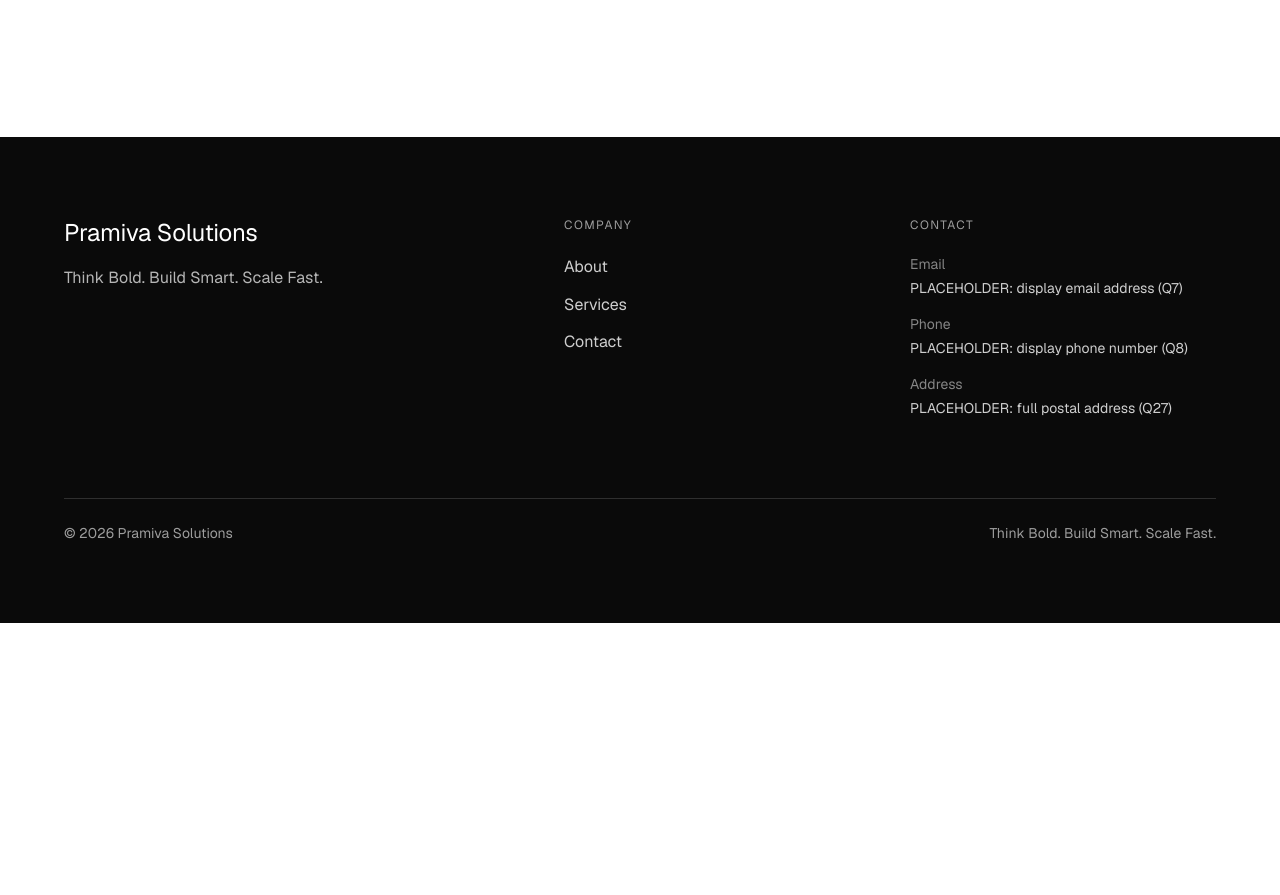
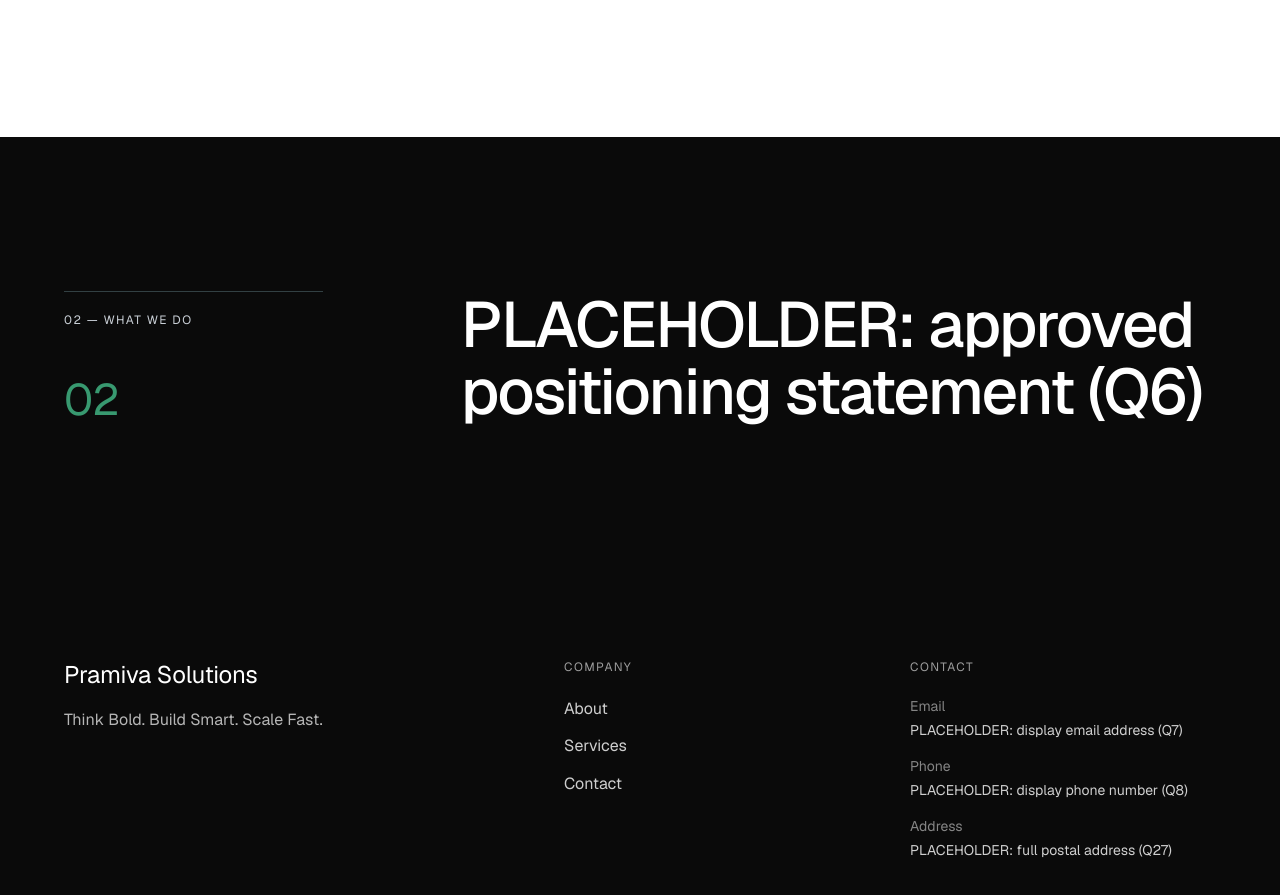
Before and after one commit to lorem007work/Pramiva-_Solutions, a Next.js app: page / in a window 1280 px wide. Shown: the part 800-1695 px from the top of the page. Before the commit the page ends 1423 px from the top, so only its background shows below. Built offline with nearby package versions, Linux system fonts and the light colour scheme; no server answers.

Commit message:
Add homepage positioning statement

```diff
--- a/src/app/page.tsx
+++ b/src/app/page.tsx
@@ -1,9 +1,11 @@
 import { Hero } from "@/components/sections/hero";
+import { PositioningStatement } from "@/components/sections/positioning-statement";
 
 export default function Home() {
   return (
     <main id="main">
       <Hero />
+      <PositioningStatement />
     </main>
   );
 }
--- /dev/null
+++ b/src/components/sections/positioning-statement.tsx
@@ -0,0 +1,32 @@
+import { Section } from "@/components/ui/section";
+import { homepage } from "@/data/homepage";
+
+/** Homepage editorial statement. Content stays server-rendered and data-led. */
+export function PositioningStatement() {
+  const { positioning } = homepage;
+
+  return (
+    <Section
+      tone="ink"
+      aria-labelledby="home-positioning-title"
+      className="overflow-hidden"
+      containerClassName="relative grid gap-block md:grid-cols-12"
+    >
+      <div className="flex items-start justify-between gap-6 border-t border-slate pt-5 md:col-span-3 md:flex-col">
+        <p className="text-eyebrow uppercase text-line-strong">
+          {positioning.eyebrow}
+        </p>
+        <p aria-hidden="true" className="text-h2 text-accent">
+          02
+        </p>
+      </div>
+
+      <h2
+        id="home-positioning-title"
+        className="max-w-4xl text-h1 md:col-span-8 md:col-start-5"
+      >
+        {positioning.statement}
+      </h2>
+    </Section>
+  );
+}
--- /dev/null
+++ b/src/data/homepage.ts
@@ -0,0 +1,13 @@
+/**
+ * Homepage-specific copy.
+ *
+ * Structural labels are safe to author. Company claims remain visible
+ * placeholders until management approves them in writing.
+ */
+export const homepage = {
+  positioning: {
+    eyebrow: "02 — What we do",
+    /** Q6 — draft source exists in docs/CONTENT-INVENTORY.md §3. */
+    statement: "PLACEHOLDER: approved positioning statement (Q6)",
+  },
+} as const;
```
Also changed, not shown: 1 other file (tests, documents, lock files or other folders).
